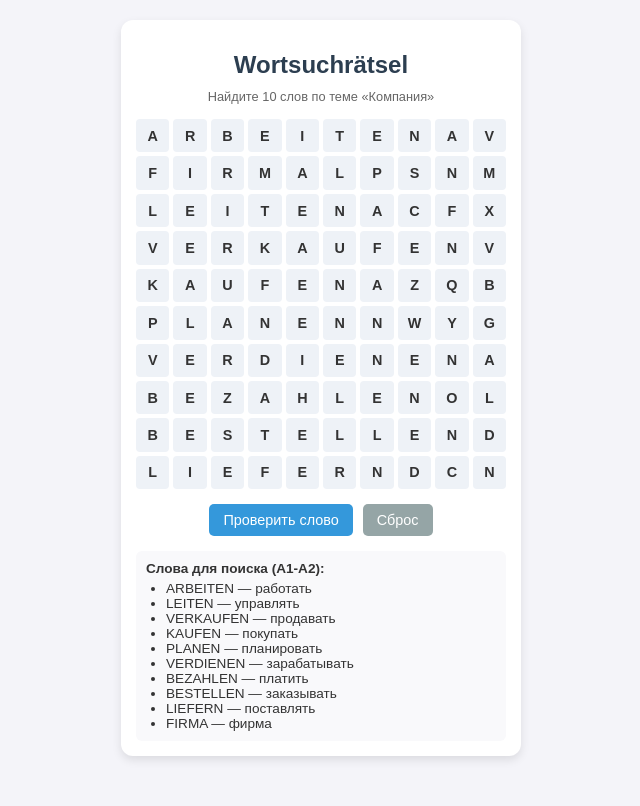
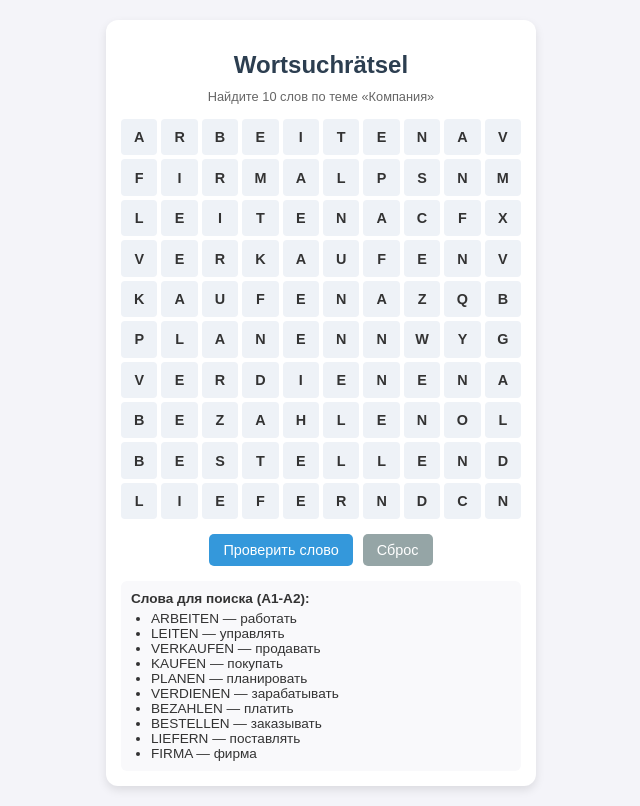
Before and after one commit to Iryna1023/wortspiel, a plain HTML site: page index.html in a window 1280 px wide. Shown: the whole page, without its empty margins (319-959 px from the left). Drawn offline with Linux system fonts and the light colour scheme.

Commit message:
Update index.html

```diff
--- a/index.html
+++ b/index.html
@@ -12,7 +12,6 @@
             text-align: center;
             padding: 20px;
             margin: 0;
-            -webkit-tap-highlight-color: transparent;
         }
         h1 {
             color: #2c3e50;
@@ -21,8 +20,6 @@
         }
         .container {
             max-width: 400px;
-            width: 100%;
-            box-sizing: border-box;
             margin: 0 auto;
             background: #fff;
             padding: 15px;
@@ -46,7 +43,6 @@
             border-radius: 4px;
             cursor: pointer;
             user-select: none;
-            -webkit-user-select: none;
             transition: background 0.2s;
         }
         .cell.selected {
@@ -142,7 +138,7 @@
     function placeWords() {
         grid = Array(size).fill(null).map(() => Array(size).fill(''));
 
-        // Упрощенное размещение по горизонтали и вертикали (ваш оригінальний код)
+        // Упрощенное размещение по горизонтали и вертикали
         const placements = [
             {r: 0, c: 0, h: true, w: "ARBEITEN"},
             {r: 1, c: 0, h: true, w: "FIRMA"},
@@ -183,7 +179,6 @@
                 cell.dataset.row = r;
                 cell.dataset.col = c;
                 cell.textContent = grid[r][c];
-                // Ваш точний оригінальний клік:
                 cell.onclick = () => toggleCell(cell, r, c);
                 gridEl.appendChild(cell);
             }
@@ -223,10 +218,8 @@
             foundWords.add(matched.de);
             selectedCells.forEach(item => {
                 const cellEl = document.querySelector(`[data-row='${item.r}'][data-col='${item.c}']`);
-                if (cellEl) {
-                    cellEl.classList.remove('selected');
-                    cellEl.classList.add('found');
-                }
+                cellEl.classList.remove('selected');
+                cellEl.classList.add('found');
             });
             msg.textContent = `Найдено слово: ${matched.de}!`;
             setTimeout(() => msg.textContent = '', 2000);
```
